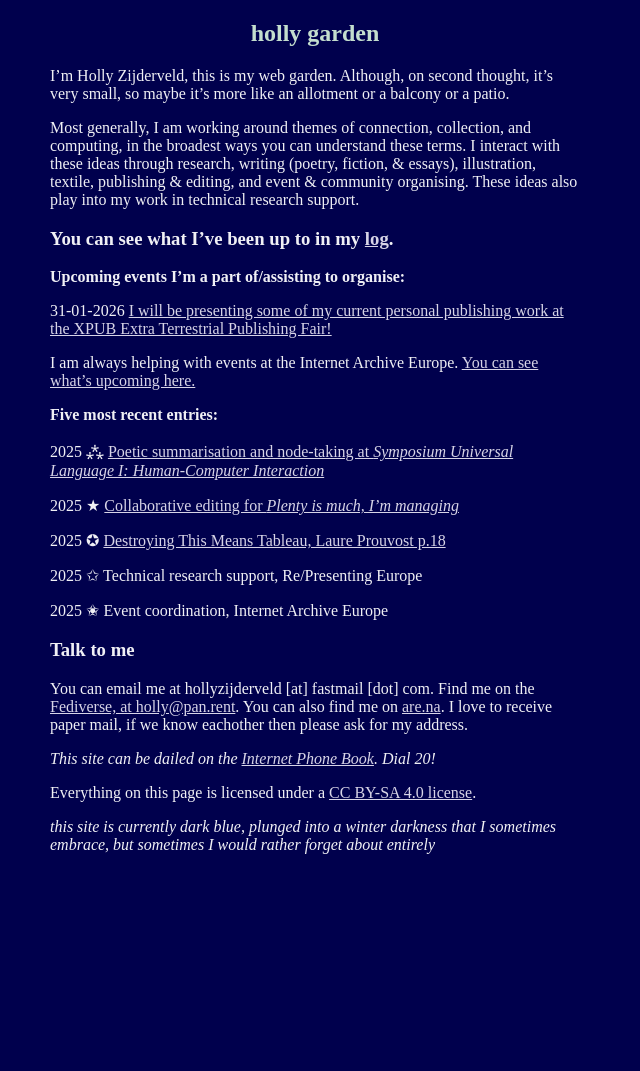
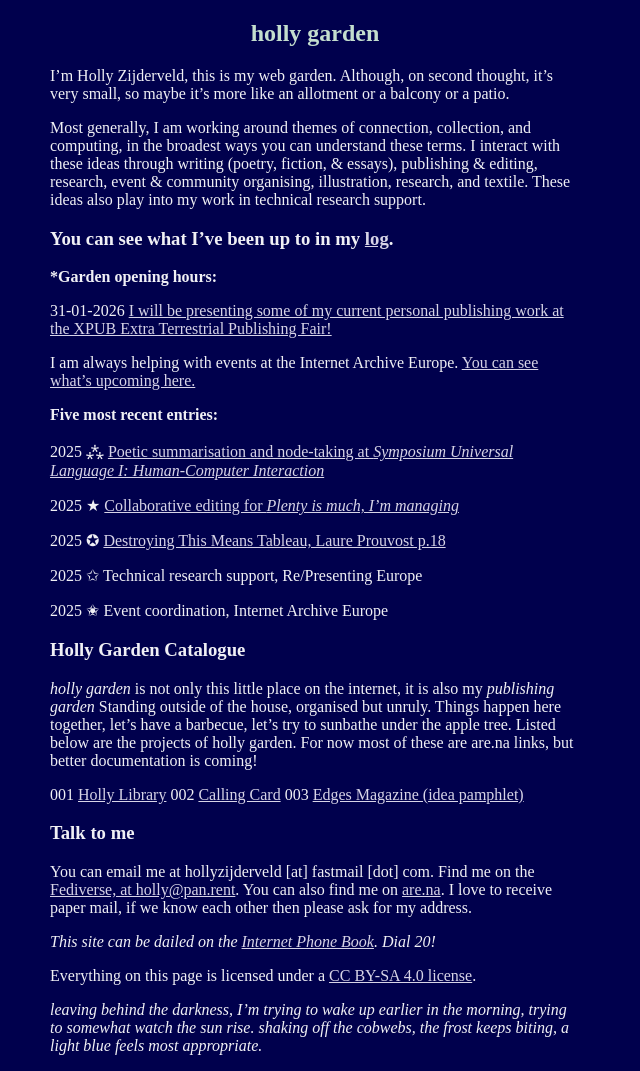
Before and after one commit to hollyz1jderveld/hollyz1jderveld.github.io, a Jekyll site: the page built from index.md, in a window 1280 px wide. Shown: the whole page, without its empty margins (0-640 px from the left). Built offline with Jekyll 4.4.1, drawn with Linux system fonts in a browser that asks for light colours; some web fonts are replaced; Markdown is read by kramdown in place of the engine named in the settings; our own code applies the rules of GitHub Pages for plain Markdown files; before the commit the page ends 900 px from its top, so only the background shows below that.

Commit message:
Update index.md

```diff
--- a/index.md
+++ b/index.md
@@ -5,10 +5,10 @@ layout: default
 ## holly garden
 I'm Holly Zijderveld, this is my web garden. Although, on second thought, it's very small, so maybe it's more like an allotment or a balcony or a patio.
 
-Most generally, I am working around themes of connection, collection, and computing, in the broadest ways you can understand these terms. I interact with these ideas through research, writing (poetry, fiction, & essays), illustration, textile, publishing & editing, and event & community organising. These ideas also play into my work in technical research support.
+Most generally, I am working around themes of connection, collection, and computing, in the broadest ways you can understand these terms. I interact with these ideas through writing (poetry, fiction, & essays), publishing & editing, research, event & community organising, illustration, research, and textile. These ideas also play into my work in technical research support.
 
 ### You can see what I've been up to in my [log](https://holly.garden/log).
-**Upcoming events I'm a part of/assisting to organise:**
+***Garden opening hours:**
 
 31-01-2026  [I will be presenting some of my current personal publishing work at the XPUB Extra Terrestrial Publishing Fair!](https://hub.xpub.nl/cerealbox/xtraterrestrial/?utm_source=ig&utm_medium=social&utm_content=link_in_bio)
 
@@ -26,11 +26,18 @@ I am always helping with events at the Internet Archive Europe. [You can see wha
 
 2025  ✬  Event coordination, Internet Archive Europe
 
+### Holly Garden Catalogue
+*holly garden* is not only this little place on the internet, it is also my *publishing garden* Standing outside of the house, organised but unruly. Things happen here together, let’s have a barbecue, let’s try to sunbathe under the apple tree. Listed below are the projects of holly garden. For now most of these are are.na links, but better documentation is coming!
+
+001  [Holly Library](https://www.are.na/holly-zijderveld/holly-library)
+002  [Calling Card](https://www.are.na/holly-zijderveld/calling-card-isitobdbvje)
+003  [Edges Magazine (idea pamphlet)](https://www.are.na/holly-zijderveld/edges-magazine)
+
 ### Talk to me
-You can email me at hollyzijderveld [at] fastmail [dot] com. Find me on the [Fediverse, at holly@pan.rent](https://pan.rent/@Holly). You can also find me on [are.na](https://www.are.na/holly-zijderveld/index). I love to receive paper mail, if we know eachother then please ask for my address.
+You can email me at hollyzijderveld [at] fastmail [dot] com. Find me on the [Fediverse, at holly@pan.rent](https://pan.rent/@Holly). You can also find me on [are.na](https://www.are.na/holly-zijderveld/index). I love to receive paper mail, if we know each other then please ask for my address.
 
 *This site can be dailed on the [Internet Phone Book](https://internetphonebook.net/#dial-a-site). Dial 20!*
 
 Everything on this page is licensed under a [CC BY-SA 4.0 license](https://creativecommons.org/licenses/by-sa/4.0/).
 
-*this site is currently dark blue, plunged into a winter darkness that I sometimes embrace, but sometimes I would rather forget about entirely*
+*leaving behind the darkness, I'm trying to wake up earlier in the morning, trying to somewhat watch the sun rise. shaking off the cobwebs, the frost keeps biting, a light blue feels most appropriate.*
```
